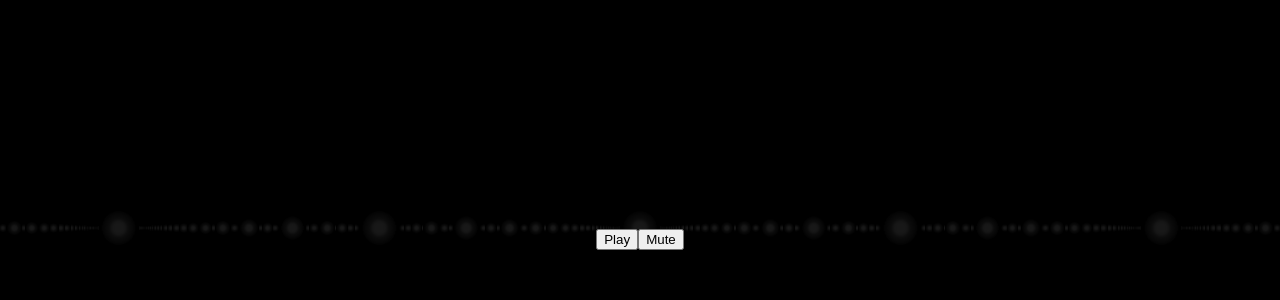
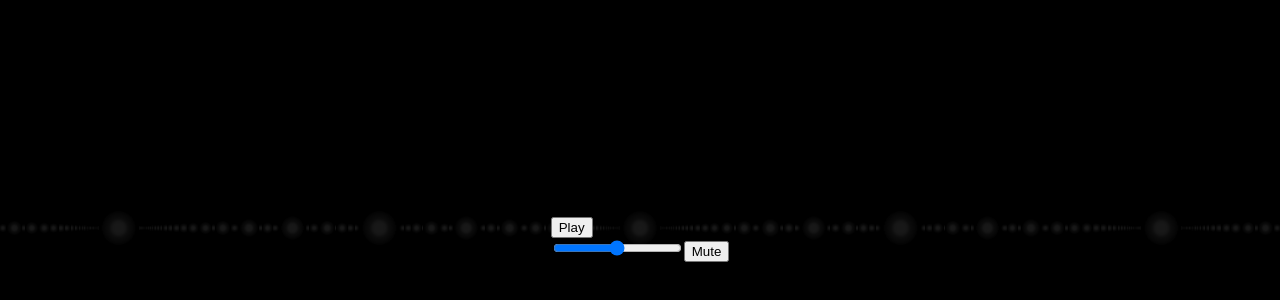
Before and after one commit to joshgreen95/Ecstasy-State-Website, a React (Create React App) app: page / in a window 1280 px wide. Shown: the part 172-472 px from the top of the page. Built offline with nearby package versions, Linux system fonts and the light colour scheme.

Commit message:
Added buttons to Media Player

```diff
--- a/src/Music/Logic/SoundManager.js
+++ b/src/Music/Logic/SoundManager.js
@@ -18,10 +18,14 @@ const SoundManager = {
     thiscurrentTrackName: null,
 
     lastVolume: null,
+    defaultVolume: 0.5,
 
     Initialize(){
         this.listener = new THREE.AudioListener();
+
         this.music = new THREE.Audio(this.listener);
+        this.music.setVolume(this.defaultVolume);
+
         this.audioLoader = new THREE.AudioLoader();
         this.audioAnalyzer = new THREE.AudioAnalyser(this.music);
         this.currentTrackName = this.tracklist[this.currentlyPlayingID ? this.currentlyPlayingID : 0];
@@ -66,6 +70,11 @@ const SoundManager = {
 
     Mute(){
         this.lastVolume = this.music.getVolume();
+
+        if(this.lastVolume === 0){
+            this.lastVolume = this.defaultVolume;
+        }
+
         this.music.setVolume(0);
 
         console.log(`LastVolume : ${this.lastVolume}, Current Volume: ${this.music.getVolume()}`);
@@ -73,7 +82,7 @@ const SoundManager = {
 
     UnMute(){
         this.music.setVolume(this.lastVolume);
-        this.lastVolume = 0;
+
         console.log(`LastVolume : ${this.lastVolume}, Current Volume: ${this.music.getVolume()}`);
     },
 
@@ -81,8 +90,9 @@ const SoundManager = {
         return this.audioAnalyzer.getAverageFrequency();
     },
 
-    SetGain(gain){
-        this.music.gain = gain;
+    SetVolume(volume){
+        console.log(volume);
+        //this.music.setVolume(volume);
     },
 
 }
--- a/src/React/Components/MediaPlayer.jsx
+++ b/src/React/Components/MediaPlayer.jsx
@@ -9,30 +9,70 @@ import { SoundManager } from '../../Music/Logic/SoundManager';
 export default function MediaPlayer(){
     const [ trackName , updateTrackName ] = useState();
     const [ isMuted, setMuted] = useState(false);
+    const [ isPlaying, setIsPlaying] = useState(false);
+    const [ volumeSlider, setVolumeSlider] = useState(0.5);
 
     useEffect(() => {
             updateTrackName(SoundManager.currentTrackName);
-    });
+    }, 0);
 
     return(
         <div className='mediaPlayer'>
             <h1>{trackName}</h1>
 
+            {(isPlaying ?
+                    <button onClick={() => {
+                        SoundManager.Stop();
+                        setIsPlaying(false);
+                    }}>Stop</button>
+                :
                     <button onClick={() => {
                         SoundManager.Play();
+                        setIsPlaying(true);
                     }}>Play</button>
+            )}
+
+
+            <div className='volumeControls'>
+                <div className='sliderContainer'>
+
+                    <input type='range' min={0} max={1} defaultValue={0.5} step={0.05} value={volumeSlider}
+                        className='slider' id='volumeSlider'
+                        onChange={(event) =>{
+                        let value = event.target.value;
+
+                        if(value == 0){
+                            console.log('Muted');
+                            setMuted(true);
+                        }
+
+                        SoundManager.SetVolume(value);
+                    }} />
 
             {(isMuted ?
                     <button className='mute' id='unMute' onClick={() => {
                         SoundManager.UnMute();
                         setMuted(false);
+
+                        if(SoundManager.lastVolume === 0){
+                            setVolumeSlider(SoundManager.defaultVolume);
+                        } else {
+                            setVolumeSlider(SoundManager.lastVolume);
+                        }
+
+                        setVolumeSlider(SoundManager.lastVolume)
                         }}> unMute </button>
                 :
                         <button className='mute' id='mute' onClick={() => {
                             SoundManager.Mute();
                             setMuted(true);
+                            setVolumeSlider(0);
                         }}> Mute</button>
             )}
+
+                </div>
+            </div>
+
         </div>
     )
 };
```
Lines whose indentation alone changed are shown as unchanged.
